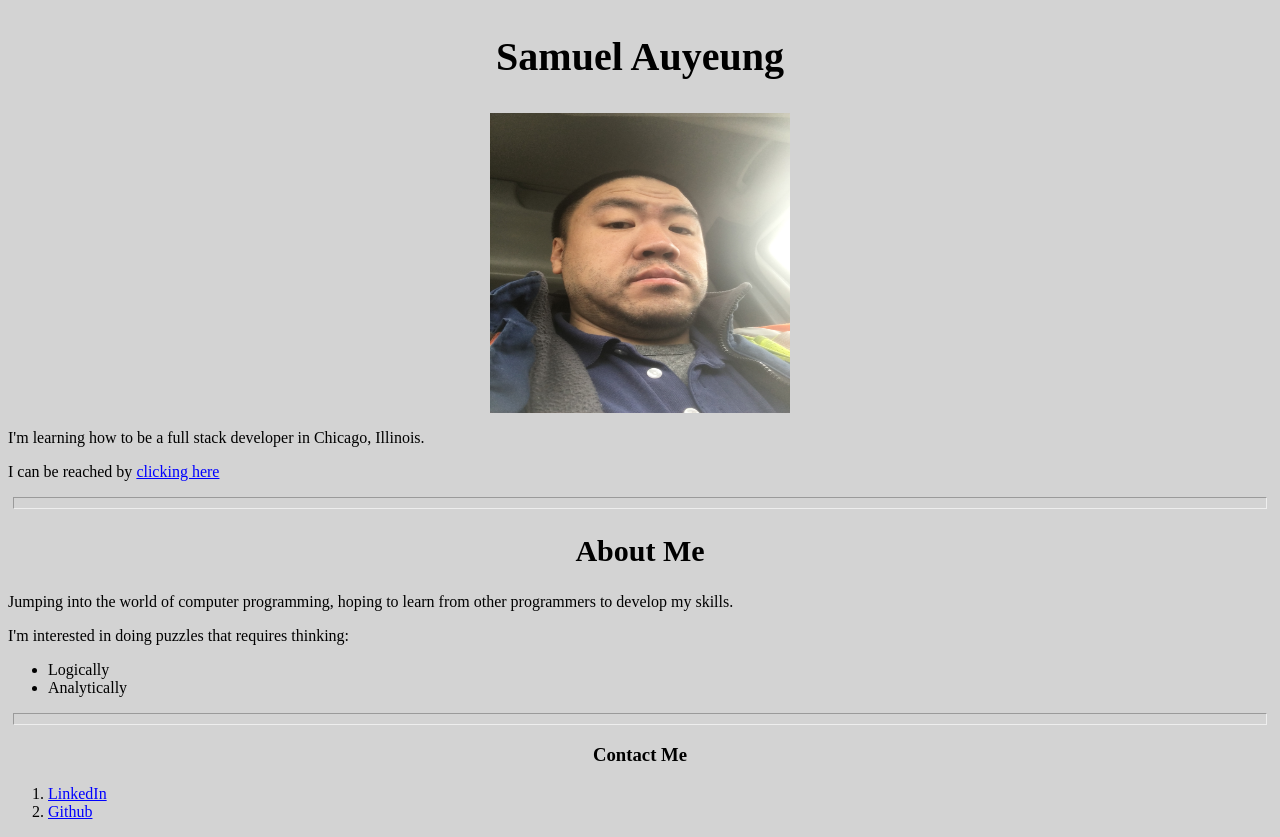
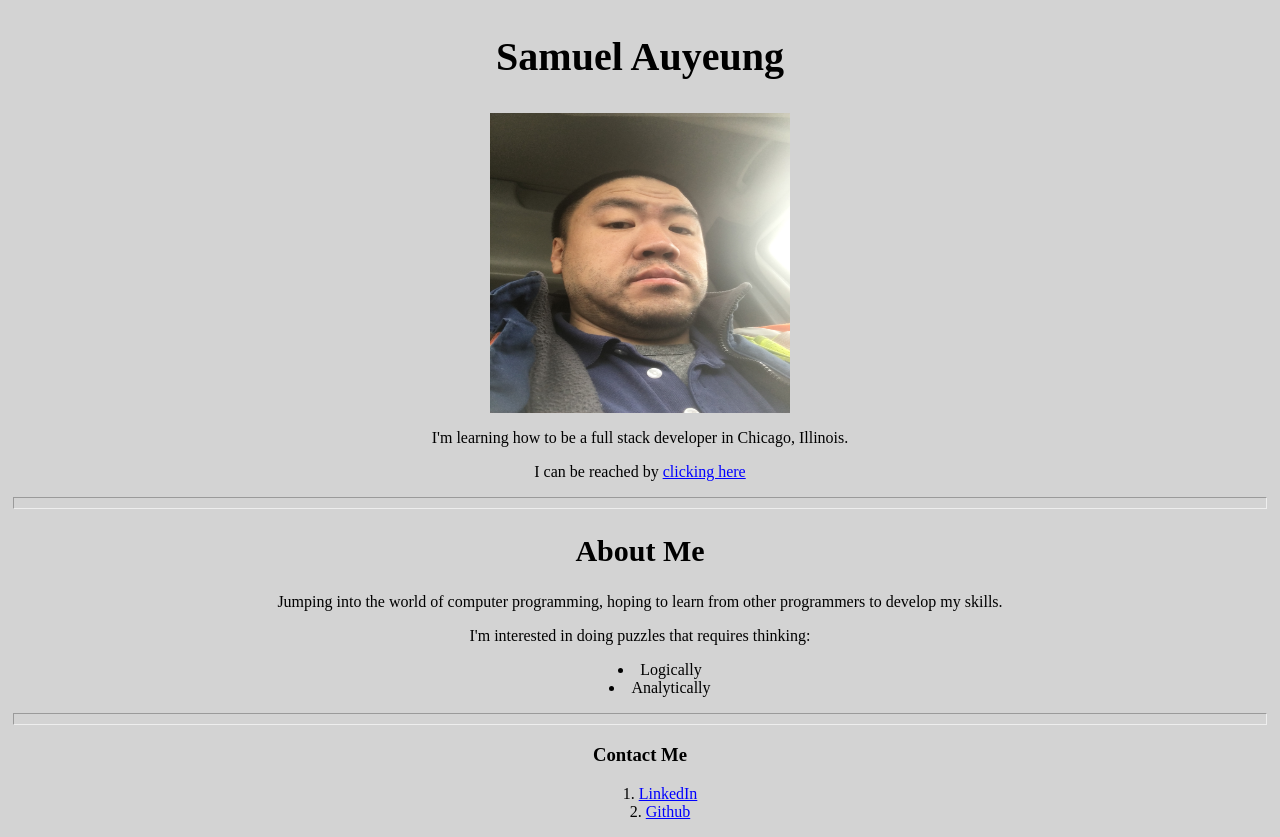
Before and after one commit to Auyeung01/portfolio, a plain HTML site: page index.html in a window 1280 px wide. Drawn offline with Linux system fonts and the light colour scheme; a script that the page names is missing.

Commit message:
Add files via upload

```diff
--- a/style.css
+++ b/style.css
@@ -45,3 +45,14 @@ hr
   padding: 5px;
 
 }
+
+p
+{
+  text-align: center;
+}
+
+ul, ol
+{
+ text-align: center;
+ list-style-position: inside;
+}
```
